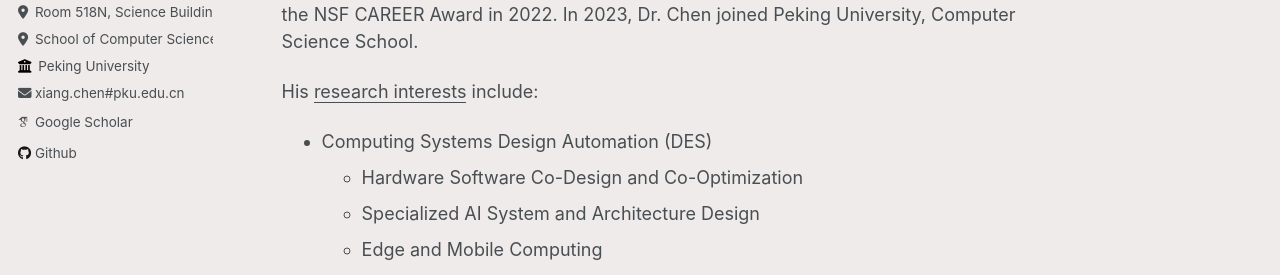
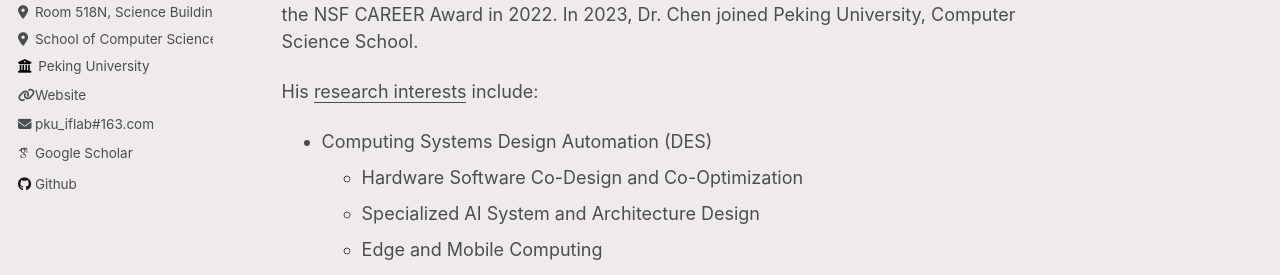
Before and after one commit to if-lab-pku/if-lab-pku.github.io, a Jekyll site: the page built from _pages/about.md, in a window 1280 px wide. Shown: the part 415-690 px from the top of the page. Built offline with Jekyll 4.4.1, drawn with Linux system fonts in a browser that asks for light colours; some web fonts are replaced.

Commit message:
Update _config.yml

```diff
--- a/_config.yml
+++ b/_config.yml
@@ -28,8 +28,8 @@
   locationa        : "Room 518N, Science Building No.5"
   locationb        : "School of Computer Science"
   employer         : "Peking University"
-  uri              : # URL
-  email            : "xiang.chen#pku.edu.cn"
+  uri              : "xiang.chen#pku.edu.cn"
+  email            : "pku_iflab#163.com"
 
   # Academic websites
   arxiv            : # URL - Update with the correct link to your profile
```
